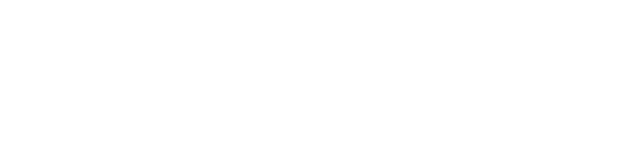
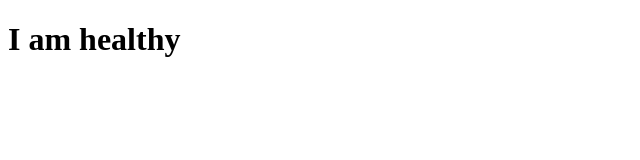
Before and after one commit to ranjanrana1712/Palindrome, a plain HTML site: page index.html in a window 1280 px wide. Shown: the whole page, without its empty margins (0-640 px from the left). Drawn offline with Linux system fonts and the light colour scheme.

Commit message:
update:h1 added

```diff
--- a/index.html
+++ b/index.html
@@ -6,6 +6,7 @@
     <title>Document</title>
 </head>
 <body>
+    <h1>I am healthy</h1>
 
 
 
```
